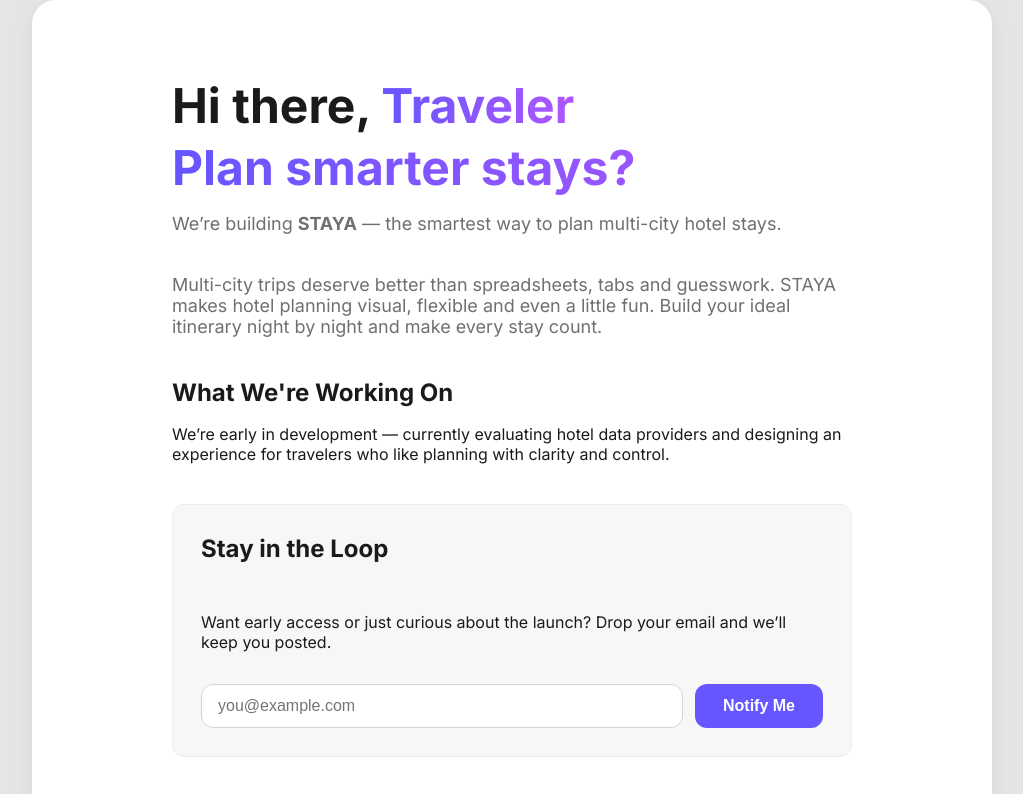
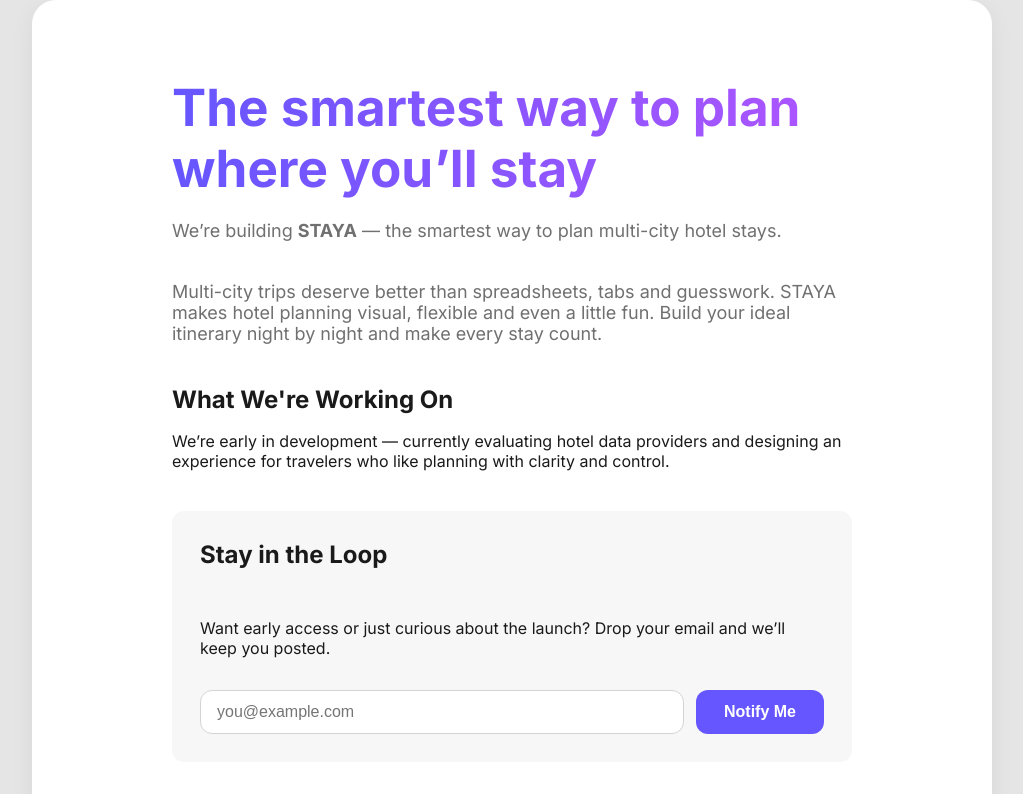
Before and after one commit to Hannessfahlenn/staya-landing, a plain HTML site: page index.html in a window 1280 px wide. Shown: the top 794 px of the page, without its empty margins (128-1151 px from the left). Drawn offline with Linux system fonts and the light colour scheme.

Commit message:
Update index.html

```diff
--- a/index.html
+++ b/index.html
@@ -3,7 +3,7 @@
 <head>
   <meta charset="UTF-8" />
   <meta name="viewport" content="width=device-width, initial-scale=1.0" />
-  <title>STAYA | Plan smarter stays</title>
+  <title>STAYA | The smartest way to plan where you’ll stay</title>
   <meta name="description" content="STAYA helps you plan multi-city hotel itineraries visually and effortlessly." />
 
   <!-- INTER FONT -->
@@ -42,6 +42,7 @@
       width: min(94%, 960px);
       background: var(--surface);
       border-radius: var(--radius-lg);
+      /* removed border, kept subtle shadow for depth */
       box-shadow: 0 6px 24px rgba(0, 0, 0, 0.06);
       padding: clamp(2.5rem, 6vw, 5rem);
       animation: fadeIn 0.8s ease-out both;
@@ -51,20 +52,20 @@
     section {
       max-width: 680px;
       margin-inline: auto;
-      margin-bottom: 2.5rem; /* consistent vertical rhythm */
+      margin-bottom: 2.5rem;
     }
-    .card section:last-of-type { margin-bottom: 0; } /* remove gap before footer */
+    .card section:last-of-type { margin-bottom: 0; }
 
     h1 {
-      font-size: clamp(2.2rem, 5vw, 3rem);
+      font-size: clamp(2.4rem, 5vw, 3.2rem);
       line-height: 1.2;
-      margin: 0 0 0.3rem 0;
+      margin: 0;
       font-weight: 700;
     }
     h2 {
       font-size: 1.5rem;
       line-height: 1.3;
-      margin: 0 0 1rem 0; /* reset default top margin for consistency */
+      margin: 0 0 1rem 0;
     }
     .gradient {
       background: linear-gradient(90deg, var(--accent), #b055ff);
@@ -75,12 +76,12 @@
     p.lead {
       font-size: 1.125rem;
       color: var(--text-muted);
-      margin-top: 1rem;
+      margin-top: 1.25rem;
     }
 
     /* ===== EMAIL CARD STYLE ===== */
     .email-card {
-      border: 1px solid #ececec;
+      /* removed border for cleaner look */
       background: var(--surface-muted);
       border-radius: var(--radius);
       padding: 1.75rem;
@@ -89,11 +90,7 @@
       gap: 1rem;
     }
 
-    .email-card form {
-      display: flex;
-      flex-wrap: wrap;
-      gap: 0.75rem;
-    }
+    .email-card form { display: flex; flex-wrap: wrap; gap: 0.75rem; }
     .email-card input[type="email"] {
       flex: 1 1 260px;
       padding: 0.75rem 1rem;
@@ -120,10 +117,7 @@
       cursor: pointer;
       transition: transform 0.2s ease, box-shadow 0.2s ease;
     }
-    .btn:hover {
-      transform: translateY(-2px);
-      box-shadow: 0 6px 14px rgba(102, 86, 255, 0.35);
-    }
+    .btn:hover { transform: translateY(-2px); box-shadow: 0 6px 14px rgba(102, 86, 255, 0.35); }
     .btn:active { transform: translateY(0); box-shadow: none; }
 
     footer {
@@ -152,8 +146,7 @@
   <div class="card">
     <!-- 🎯 Headline -->
     <section>
-      <h1>Hi there, <span class="gradient">Traveler</span></h1>
-      <h1 class="gradient" style="margin-top:0">Plan smarter stays?</h1>
+      <h1 class="gradient">The smartest way to plan where you’ll stay</h1>
       <p class="lead">We’re building <strong>STAYA</strong> — the smartest way to plan multi-city hotel stays.</p>
     </section>
 
```
